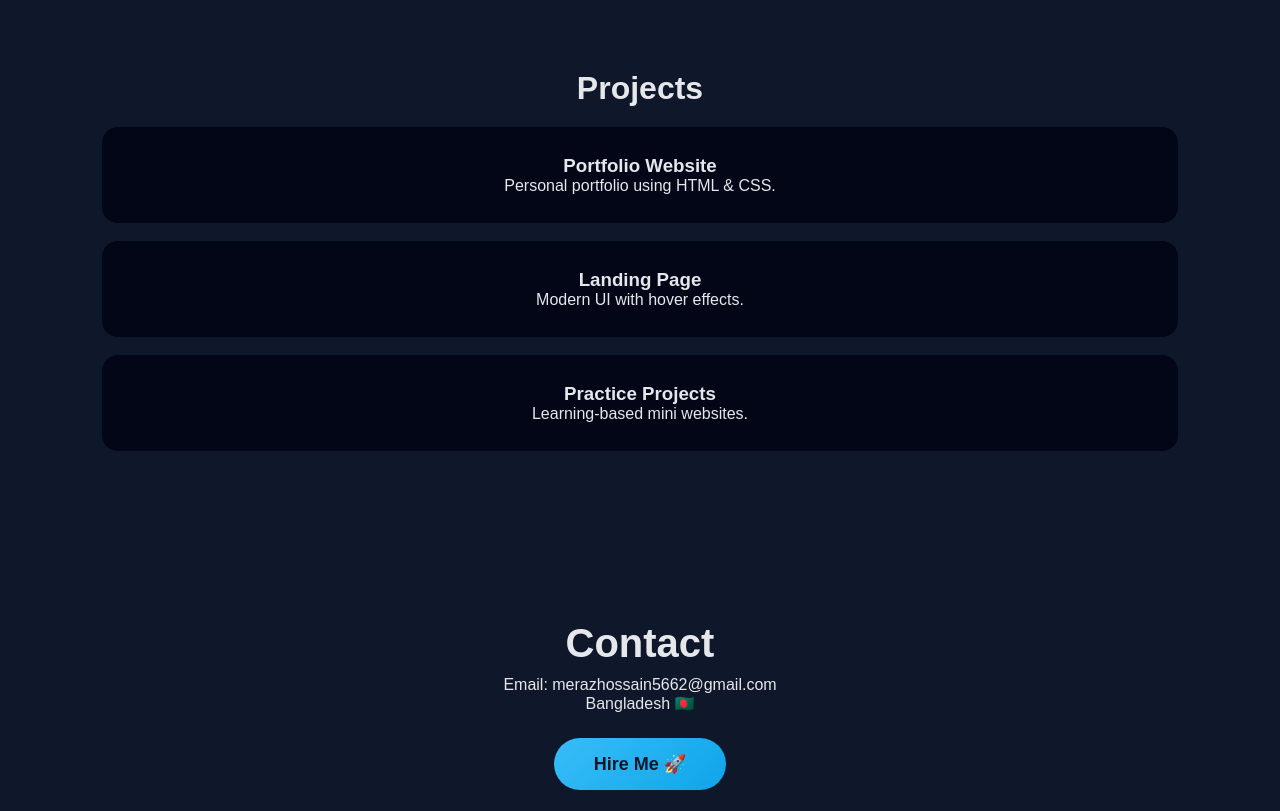
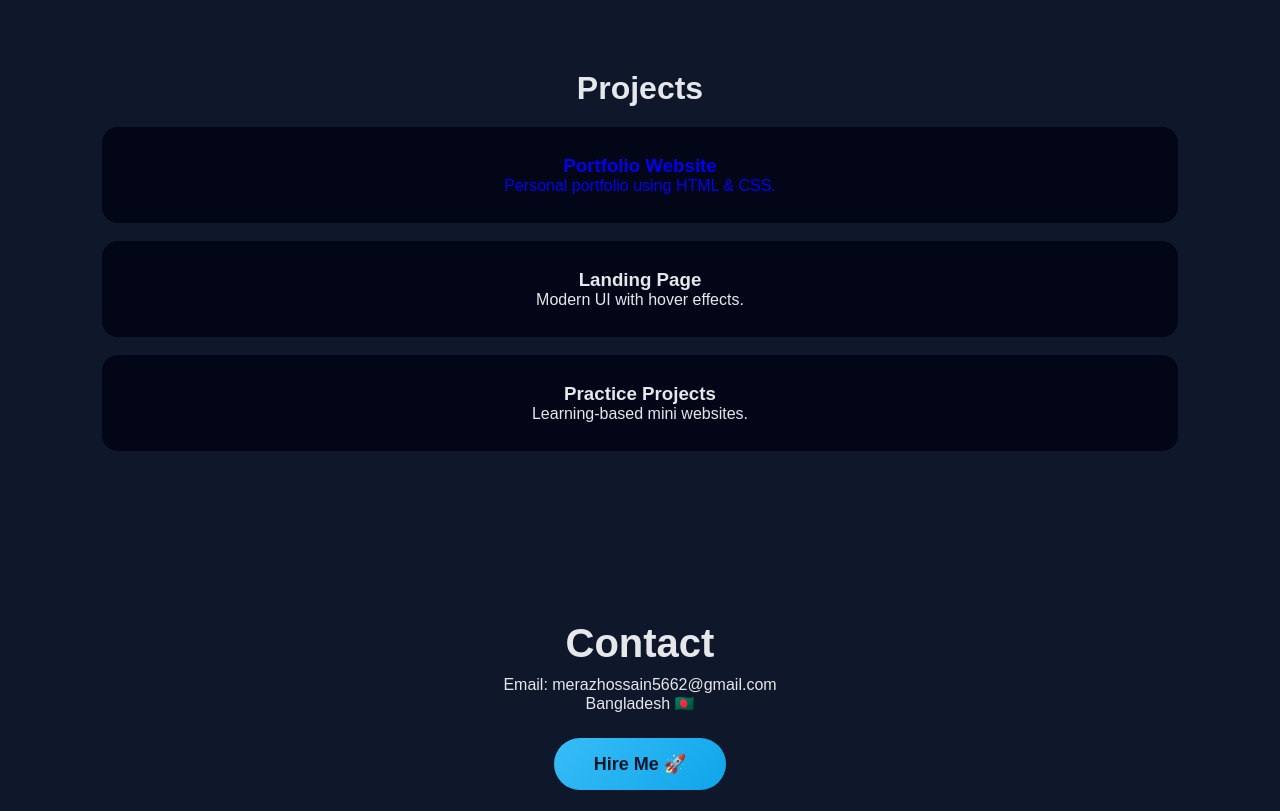
Before and after one commit to merazhossain5662-hash/new-portfolio.github.io, a plain HTML site: page index.html in a window 1280 px wide. Shown: the part 1380-2191 px from the top of the page. Drawn offline with Linux system fonts and the light colour scheme.

Commit message:
added link into portfoli

```diff
--- a/index.html
+++ b/index.html
@@ -86,10 +86,10 @@ Write to MD Meraz Hossain
     <section id="projects" class="fade-section">
         <h2>Projects</h2>
         <div class="projects">
-            <div class="project-card">
-                <h3>Portfolio Website</h3>
+             <a href="inter.html"><div class="project-card">
+               <h3>Portfolio Website</h3>
                 <p>Personal portfolio using HTML & CSS.</p>
-            </div>
+            </div></a>
                     <br>
             <div class="project-card">
                 <h3>Landing Page</h3>
```
Also changed, not shown: crush.html (+1 -1 lines).
